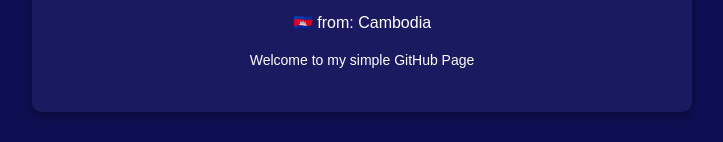
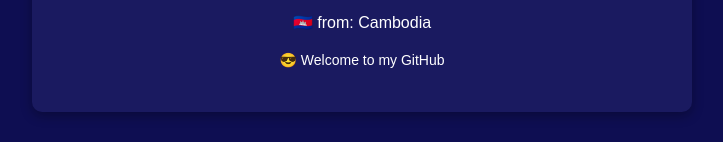
Before and after one commit to TihongChhiv/TihongChhiv.github.io, a plain HTML site: page index.html in a window 1280 px wide. Shown: the part 326-468 px from the top of the page, without its empty margins (278-1001 px from the left). Drawn offline with Linux system fonts and the light colour scheme.

Commit message:
update something

```diff
--- a/index.html
+++ b/index.html
@@ -37,7 +37,7 @@
     <h1>Hello, I'm Tihong Chhiv</h1>
     <p> 💻   Computer Science Student at ABAC</p>
     <p> 🇰🇭   from: Cambodia</p>
-    <p class="desc">Welcome to my simple GitHub Page</p>
+    <p class="desc"> 😎   Welcome to my GitHub </p>
   </div>
 </body>
 </html>
```
